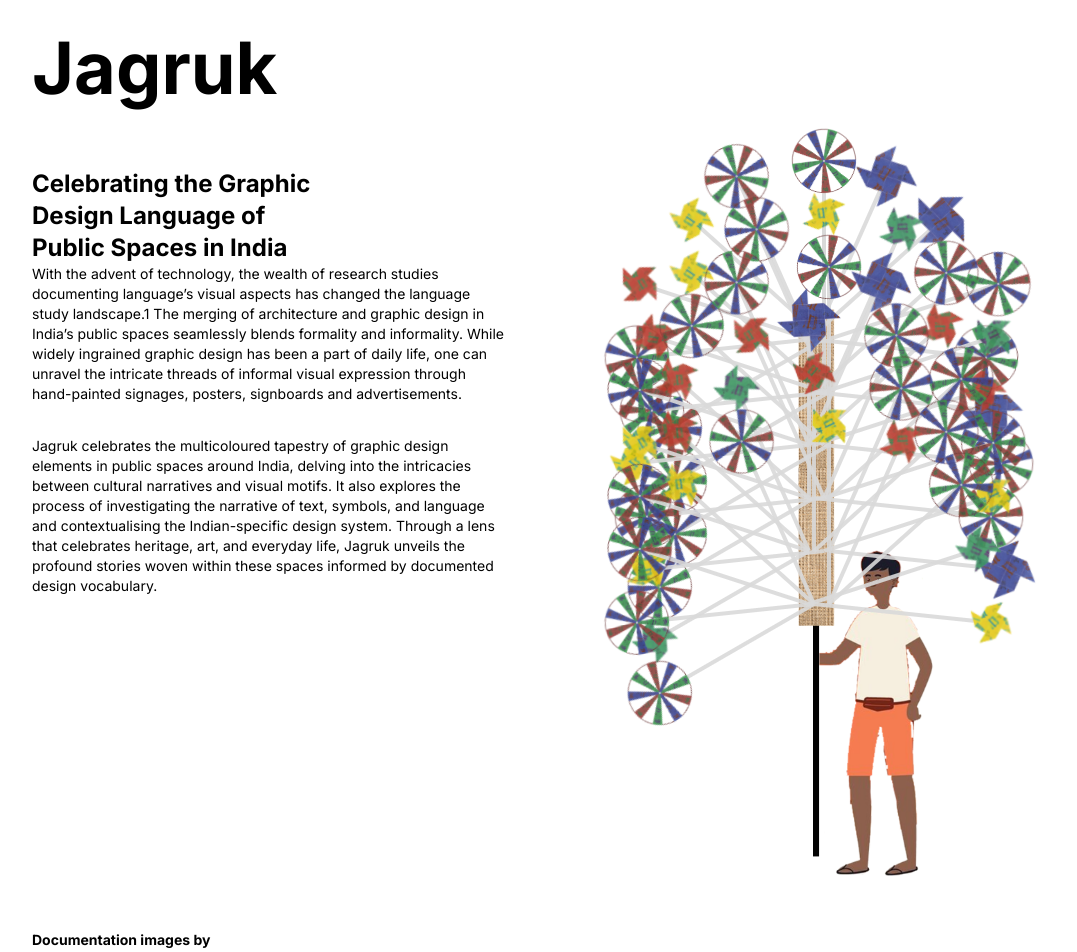
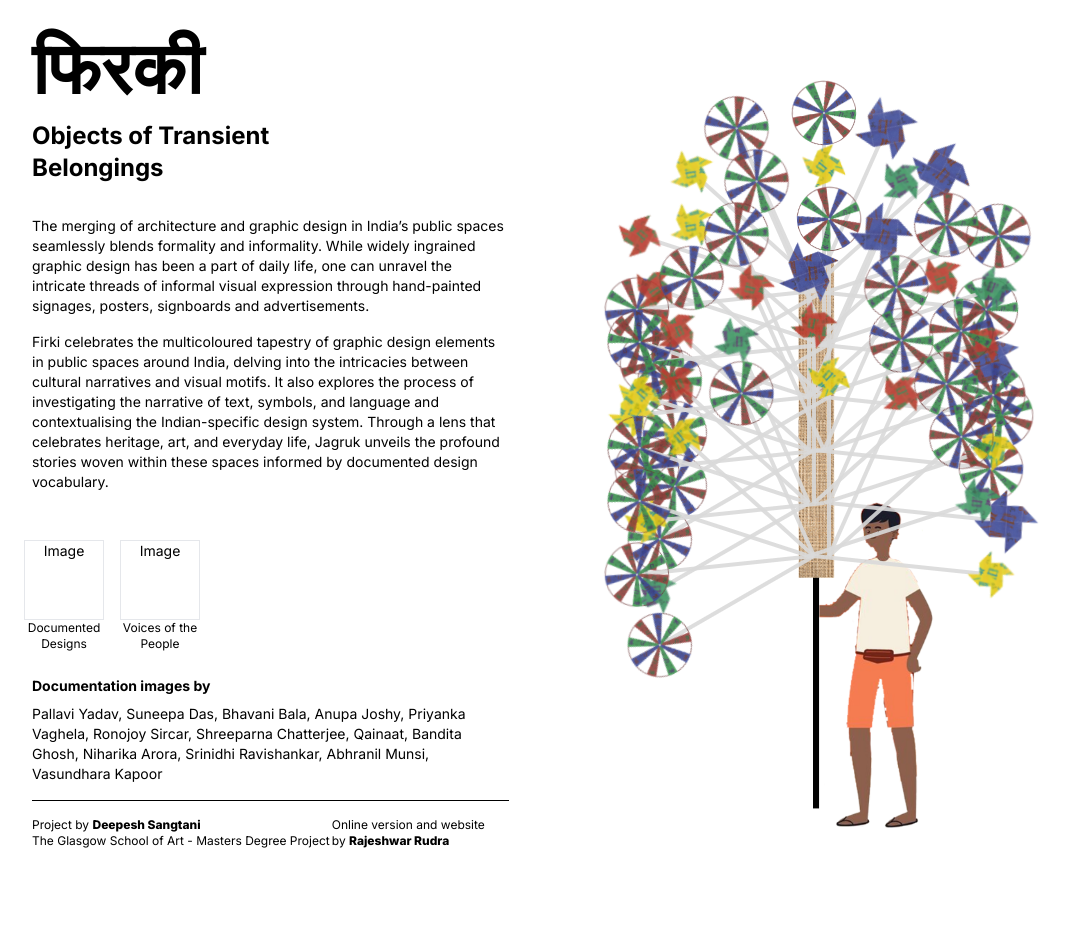
Before and after one commit to rajeshwar1993/Pinwheel, a Next.js app: page / in a window 1280 px wide. Shown: the top 952 px of the page, without its empty margins (0-1077 px from the left). After the commit the page ends 892 px from the top, so only its background shows below. Built offline with nearby package versions, Linux system fonts and the light colour scheme.

Commit message:
text changes

```diff
--- a/src/app/layout.tsx
+++ b/src/app/layout.tsx
@@ -1,23 +1,23 @@
-import type { Metadata } from "next";
-import { Inter } from "next/font/google";
-import "./globals.css";
+import type { Metadata } from 'next'
+import { Inter } from 'next/font/google'
+import './globals.css'
 
-const inter = Inter({ subsets: ["latin"] });
+const inter = Inter({ subsets: ['latin'] })
 
 export const metadata: Metadata = {
-  title: "Jakruk",
+  title: 'फिरकी',
   description:
-    "Celebrating the Graphic Design Language of Public Spaces in India",
-};
+    'Celebrating the Graphic Design Language of Public Spaces in India',
+}
 
 export default function RootLayout({
   children,
 }: {
-  children: React.ReactNode;
+  children: React.ReactNode
 }) {
   return (
     <html lang="en">
       <body className={inter.className}>{children}</body>
     </html>
-  );
+  )
 }
--- a/src/app/page.tsx
+++ b/src/app/page.tsx
@@ -6,28 +6,24 @@ export default function Home() {
   return (
     <div className="flex justify-center items-center p-8">
       <div className="w-full max-w-screen-2xl">
-        <div className="text-3xl md:text-7xl font-bold mb-2 md:mb-16">
-          Jagruk
+        <div className="text-3xl md:text-7xl font-bold mb-2 md:mb-4">फिरकी</div>
+        <div className="col-span-5 lg:col-span-2 text-base md:text-2xl font-bold max-w-[300px]">
+          Objects of Transient Belongings
         </div>
-        <div className="col-span-5 lg:col-span-2 text-base md:text-2xl font-bold max-w-[300px]">
-          Celebrating the Graphic Design Language of Public Spaces in India
-        </div>
-        <div className="grid grid-cols-5 gap-4">
-          <div className="relative col-span-5 lg:col-span-2 text-sm flex flex-col justify-center">
+        <div className="grid grid-cols-5 gap-4 mt-8">
+          <div className="relative col-span-5 md:col-span-2 text-sm flex flex-col justify-start">
             <div className="absolute top-[50%] left-[50%]" id="refDiv" />
             <div>
               <p>
-                With the advent of technology, the wealth of research studies
-                documenting language’s visual aspects has changed the language
-                study landscape.1 The merging of architecture and graphic design
-                in India’s public spaces seamlessly blends formality and
-                informality. While widely ingrained graphic design has been a
-                part of daily life, one can unravel the intricate threads of
-                informal visual expression through hand-painted signages,
-                posters, signboards and advertisements.
+                The merging of architecture and graphic design in India’s public
+                spaces seamlessly blends formality and informality. While widely
+                ingrained graphic design has been a part of daily life, one can
+                unravel the intricate threads of informal visual expression
+                through hand-painted signages, posters, signboards and
+                advertisements.
               </p>
-              <p className="mt-8">
-                Jagruk celebrates the multicoloured tapestry of graphic design
+              <p className="mt-4">
+                Firki celebrates the multicoloured tapestry of graphic design
                 elements in public spaces around India, delving into the
                 intricacies between cultural narratives and visual motifs. It
                 also explores the process of investigating the narrative of
@@ -38,17 +34,47 @@ export default function Home() {
                 vocabulary.
               </p>
             </div>
-            <div className="lg:mt-[70%]">
-              <span className="font-bold">Documentation images by</span>
-              <p>
-                Pallavi Yadav, Suneepa Das, Bhavani Bala, Anupa Joshy, Priyanka
-                Vaghela, Ronojoy Sircar, Shreeparna Chatterjee, Qainaat, Bandita
-                Ghosh, Niharika Arora, Srinidhi Ravishankar, Abhranil Munsi,
-                Vasundhara Kapoor
-              </p>
+            <div className="mt-12">
+              <div className="flex gap-x-6 mb-6">
+                <div className="flex flex-col w-16 items-center text-center">
+                  <div className="w-20 h-20 border">Image</div>
+                  <span className="text-xs">Documented Designs</span>
+                </div>
+                <div className="flex flex-col w-20 items-center text-center">
+                  <div className="w-20 h-20 border">Image</div>
+                  <span className="text-xs">Voices of the People</span>
+                </div>
+              </div>
+              <div>
+                <span className="font-bold mb-2 block">
+                  Documentation images by
+                </span>
+                <p>
+                  Pallavi Yadav, Suneepa Das, Bhavani Bala, Anupa Joshy,
+                  Priyanka Vaghela, Ronojoy Sircar, Shreeparna Chatterjee,
+                  Qainaat, Bandita Ghosh, Niharika Arora, Srinidhi Ravishankar,
+                  Abhranil Munsi, Vasundhara Kapoor
+                </p>
+              </div>
+              <div className="border-b border-black w-full my-4"></div>
+              <div className="text-xs flex justify-between">
+                <div>
+                  <div>
+                    Project by{' '}
+                    <span className="font-extrabold">Deepesh Sangtani</span>
+                  </div>
+                  <div>The Glasgow School of Art - Masters Degree Project</div>
+                </div>
+                <div className="md:mr-6">
+                  <div>Online version and website</div>
+                  <div>
+                    by <span className="font-extrabold">Rajeshwar Rudra</span>
+                  </div>
+                </div>
+              </div>
             </div>
           </div>
-          <div className="col-span-5 lg:col-span-3">
+          <div className="col-span-5 md:col-span-3">
             <PlayArea />
           </div>
         </div>
```
